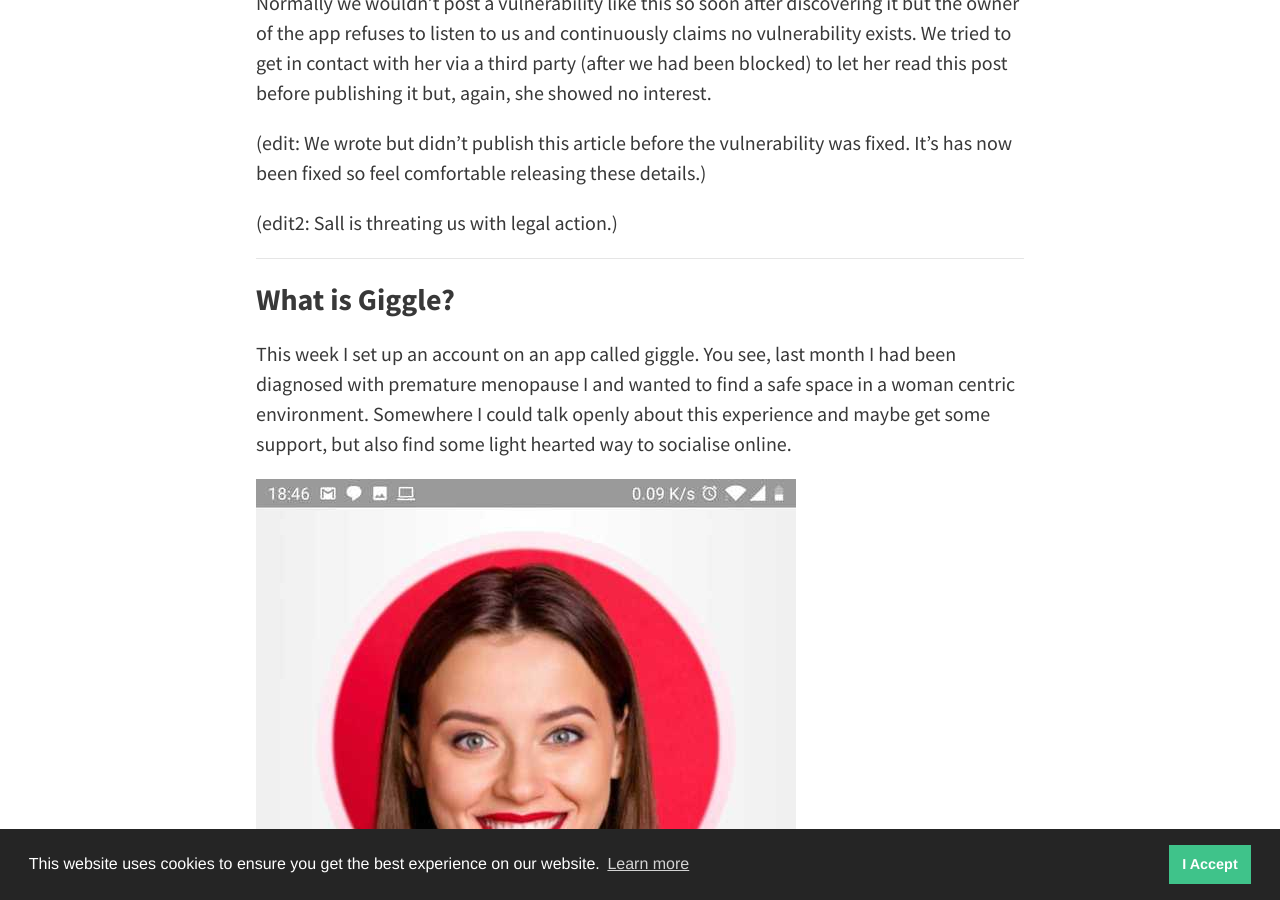
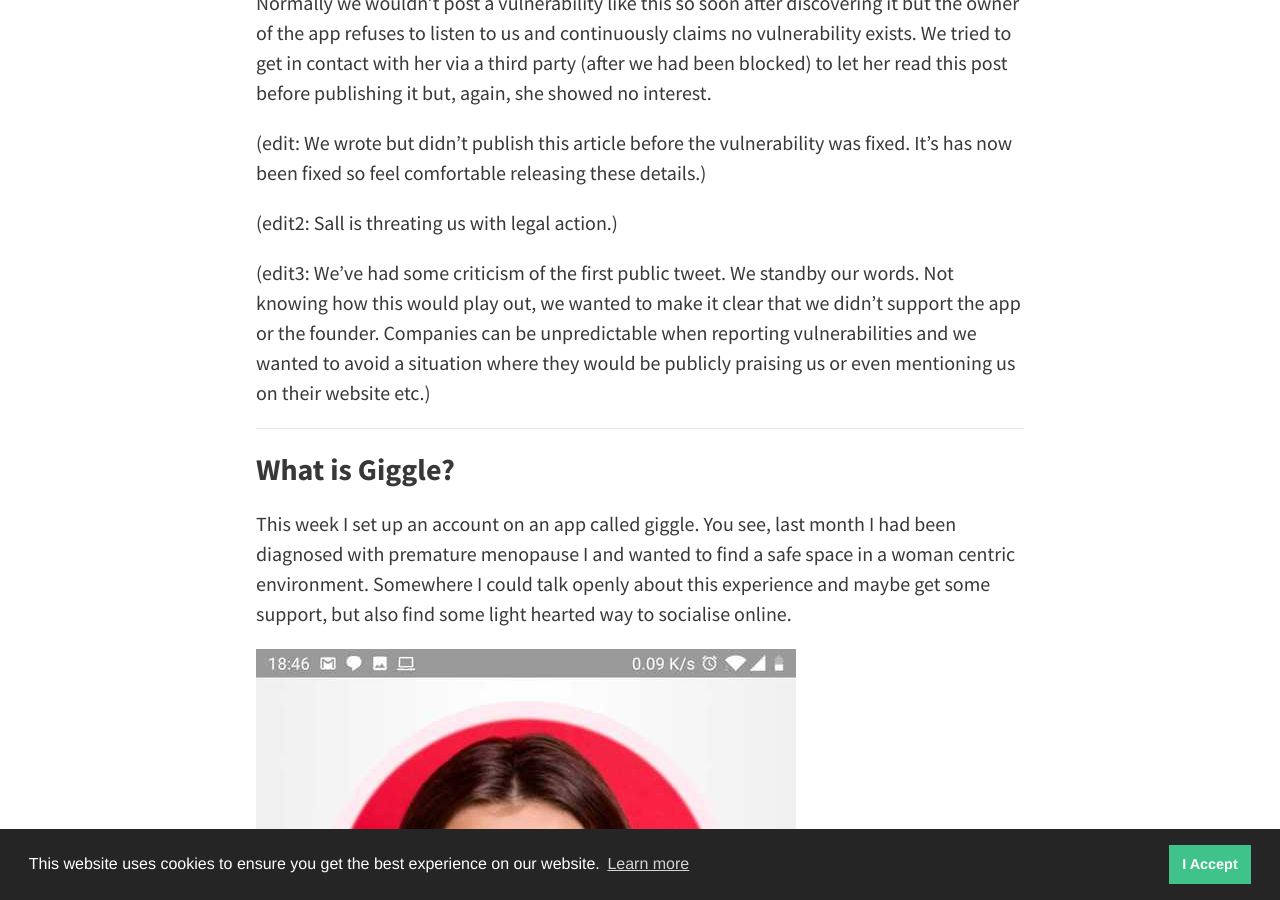
Before and after one commit to DigitalInterruption/research, a Jekyll site: the page built from _posts/2020-09-10-giggle-laughable-security.md, in a window 1280 px wide and 900 px high, scrolled down 559 px. Built offline with Jekyll 4.4.1, drawn with Linux system fonts in a browser that asks for light colours; nearby versions of some CDN libraries.

Commit message:
Update 2020-09-10-giggle-laughable-security.md

```diff
--- a/_posts/2020-09-10-giggle-laughable-security.md
+++ b/_posts/2020-09-10-giggle-laughable-security.md
@@ -14,6 +14,8 @@ Normally we wouldn't post a vulnerability like this so soon after discovering it
 (edit: We wrote but didn't publish this article before the vulnerability was fixed. It's has now been fixed so feel comfortable releasing these details.)
 
 (edit2: Sall is threating us with legal action.)
+
+(edit3: We've had some criticism of the first public tweet. We standby our words. Not knowing how this would play out, we wanted to make it clear that we didn't support the app or the founder. Companies can be unpredictable when reporting vulnerabilities and we wanted to avoid a situation where they would be publicly praising us or even mentioning us on their website etc.)
 
 ---
 
```
